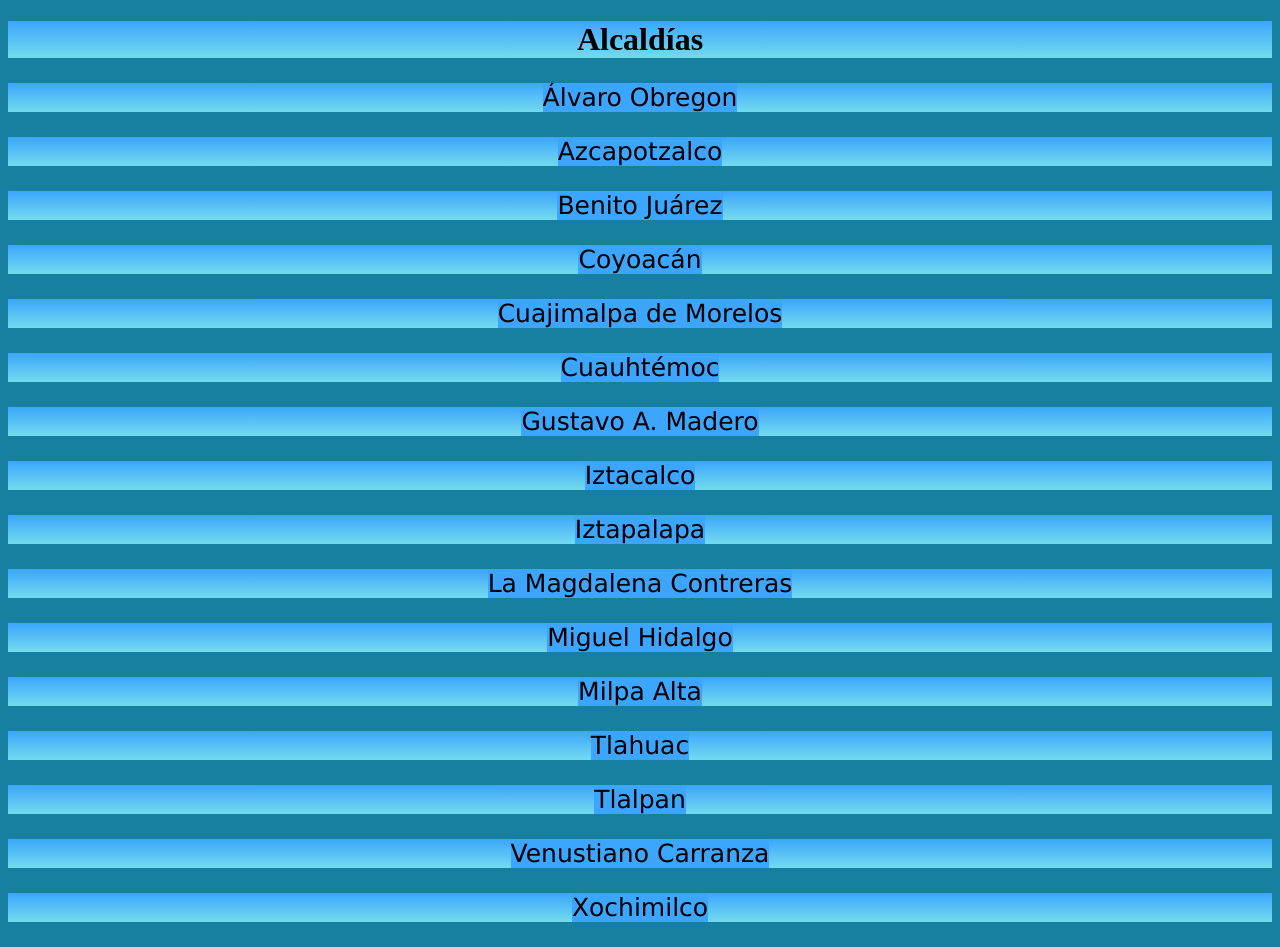
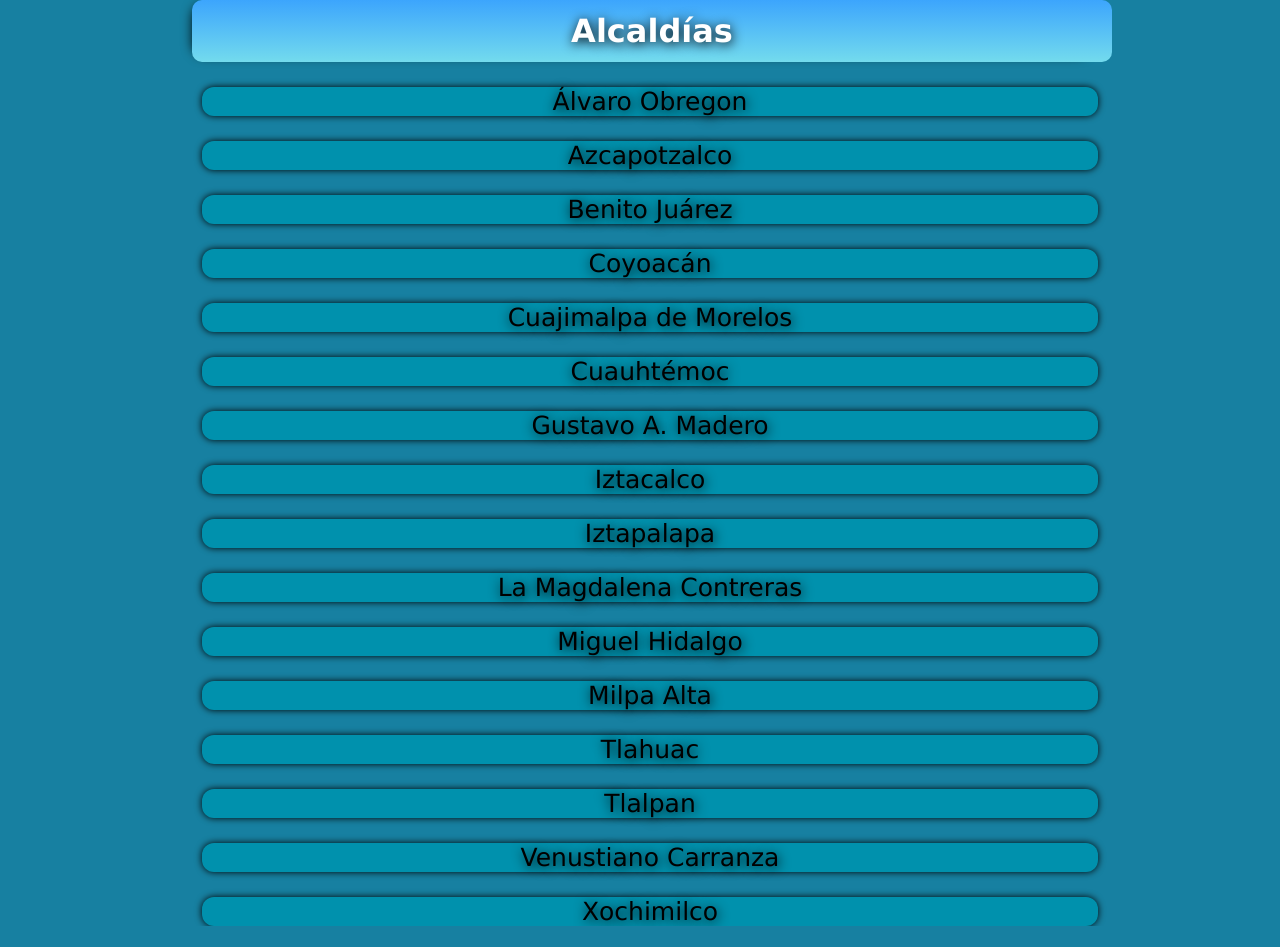
Before and after one commit to Katashikunomo/Pagina-Web-MuseosCDMX, a plain HTML site: page menu.html in a window 1280 px wide. After the commit the page ends 926 px from the top, so only its background shows below. Drawn offline with Linux system fonts and the light colour scheme.

Commit message:
Actualizacion de css y html

```diff
--- a/alcaldias/estilosalcaldias.css
+++ b/alcaldias/estilosalcaldias.css
@@ -1,49 +1,63 @@
 /*En  la siguiente seccion son los estilos para la seccion Alvaro Obregon*/
 
-body.AO{
+.AO{
 	background:  #E0F2FF;
 }
 
-img.AO{
+.AO img{
 	float: top;
 	padding: center;
 }
 section.AO{
 	float: left;
-	width: 30%;
+	width: 70%;
 	border: 12px outset #31B0F3;
 	padding-left: 2%;
 	padding-right: 2%;
-
 	margin: 5%;
 	border-right: 6%;
 	background: linear-gradient(45deg,#FFF5E3,#DAEAF1,#BFE1F3,#DAF1EF,#FFF5E3);
 }
 
-h1.AO{
+h1{
+	text-align: center;
+	margin: auto;
 	font-size: 45px;
+	background: linear-gradient(55deg,#92C6EE,#7FB3D5,#E0FFFF,#92C6EE,#7FB3D5);
 	color: #0062A9;
-	background: linear-gradient(45deg,#92C6EE,#7FB3D5,#E0FFFF,#92C6EE,#7FB3D5);
+	text-shadow: 0px 0px 8px gray;
+	box-shadow: 1px 5px 4px black;
+	border-radius: 2px;
+	width: 90%;
 }
 
 p.AOO{
 	font-family: Arial,Verdana;
-	font-size: 25px;
+	font-size: 17px;
+	text-align: center;
 }
 
-p.AO{
+.mein-principal{
+	border: 1px solid black;
+	display: grid;
+	grid-template-columns: repeat(2,1fr);
+
+}
+
+img{
+	width: 80%;
+	max-width: 500px;
+}
+
+
+.AO p{
 	font-size: 18px;
 	font-family: Verdana,Arial;
 	font-style: bold;
-}
-
-section.AOA{
-
-	padding-top: 5%;
-	padding-bottom: 5%;
-
+	text-align: center;
 }
 
 
 
+
 /*En  la siguiente seccion son los estilos para la seccion BenitoJ*/
--- a/estilos.css
+++ b/estilos.css
@@ -1,75 +1,88 @@
 /*En esta seccion es para dar estilos a Banner*/
 
-body.Banner{
 
+body{
 	background: #1780A1;
+	margin: 0;
+	padding: 0;
 }
 
-h1.Banner{
-	background: linear-gradient(#A01A58,#892B64,#723C70,#5C4D7D,#455E89,#2E6F95,#0091AD,#0091AD);
+div {
 	text-align: center;
-	font-size: 39px;
+	border-radius: 12px;
+	box-shadow: 1px 3px 15px black;
+	border-left: 5px transparent;
 	font-family: verdana,Arial;
 	font-style: bold;
 	color: #FFFFFF;
+	text-shadow: 1px 2px 12px black;
+	margin: auto;
+	width: 70%;
+	height: 50px;
+	background: linear-gradient(#A01A58,#892B64,#723C70,#5C4D7D,#455E89,#2E6F95,#0091AD,#0091AD);
+	box-shadow: 1px 5px 12px black;
 }
 
-a.Banner{
+.Banner a{
+	font-size: 22px;
+	margin: auto;
+	margin-top: 5px;
 	color: #D3D3D3 ;
+	border-bottom: 8px solid white;
+	border-left: 15px solid transparent;
+	border-top: 8px solid transparent;
+	text-decoration: none;
+	border-radius: 12px;
+	padding: 1px;
+	transition: all ease-in-out 0.5s;
 }
 
-a.Banner:link{
-		color: #FFFFFF;
-		text-decoration-style: solid;
-		text-decoration-line: none;
-		text-decoration-color: white;
-		background: linear-gradient(#A01A58,#892B64,#723C70,#5C4D7D,#455E89,#2E6F95,#0091AD,#0091AD);
 
-}
-a.Banner:hover{
-
-		color: black;
-		text-decoration-style: solid;
-		text-decoration-line: underline overline;
-		text-decoration-color: #73DBED;
-		background: #FFFFFF;
-}
+.Banner a:hover{
+		color: beige;
+		transition:  ease-in-out 0.5s ;
+		border-top:8px solid white;
+		border-bottom:8px solid transparent;
+		border-left: none;
+		border-right: 15px solid transparent;
+	}
 
 /*En  la siguiente seccion son los estilos para la seccion Menu*/
 
 
-body.Menu{
+.Menu{
 	background: #1780A1;
 	text-align: center;
 }
 
-h1.Menu{
+.Menu h1{
 
 	background: linear-gradient(#3CA5FD,#73DBED);
+	margin: auto;
+	padding: 12px;
+	border-radius: 10px;
+	width: 100%;
 }
 
-p.Menu{
+.Menu p{
 	font-size: 25px;
 	font-family: Verdana,Arial;
-	background: linear-gradient(#3CA5FD,#73DBED);
+	background-color: #0091AD;
+	text-align: center;
+	width: 100%;
+	margin-left: 10px;
+	box-shadow: 0px 0px 7px black;
+	border-radius: 12px;
+}
+.Menu a{
+	color: black;
+	text-decoration: none;
+	transition: all ease-in-out 0.5s;
 }
 
-a.Menu:link{
-
-	color: black;
-	background-color: #3CA5FD;
-	text-decoration-line: none;
-
-}
-
-a.Menu:hover{
-
-	color: black;
-	text-decoration-style: solid;
-	text-decoration-line: underline overline;
-	text-decoration-color: #73DBED;
-	background: #FFFFFF;
-
+.Menu a:hover{
+	color: white;
+	text-decoration: none;
 }
 
 /*En  la siguiente seccion son los estilos para la seccion museosCDMX */
--- a/menu.html
+++ b/menu.html
@@ -4,40 +4,45 @@
 		<title>Menu</title>
 		<link rel="stylesheet" type="text/css" href="estilos.css">
 	</head>
-	<body class="Menu">
-		<h1 class="Menu">Alcald&iacute;as</h1>
+	<body>
 
-		<p class="Menu"><a class="Menu" href="alcaldias/AlvaroObregon.html" target="museos"> &Aacute;lvaro Obregon </a></p>
+		<div class="Menu">
+			<h1>Alcald&iacute;as</h1>
 
-		<p class="Menu"><a class="Menu" href="alcaldias/Azcapotzalco.html" target="museos"> Azcapotzalco </a></p>
+		<p class=><a href="alcaldias/AlvaroObregon.html" target="museos"> &Aacute;lvaro Obregon </a></p>
 
-		<p class="Menu"><a class="Menu" href="alcaldias/BenitoJuarez.html" target="museos"> Benito Ju&aacute;rez </a></p>
+		<p class=><a href="alcaldias/Azcapotzalco.html" target="museos"> Azcapotzalco </a></p>
 
-		<p class="Menu"><a class="Menu" href="alcaldias/Coyoacan.html" target="museos"> Coyoac&aacute;n </a></p>
+		<p class=><a href="alcaldias/BenitoJuarez.html" target="museos"> Benito Ju&aacute;rez </a></p>
 
-		<p class="Menu"><a class="Menu" href="alcaldias/Cuajimalpa.html" target="museos"> Cuajimalpa de Morelos </a></p>
+		<p class=><a href="alcaldias/Coyoacan.html" target="museos"> Coyoac&aacute;n </a></p>
 
-		<p class="Menu"><a class="Menu" href="alcaldias/Cuauhtemoc.html" target="museos"> Cuauht&eacute;moc </a></p>
+		<p class=><a href="alcaldias/Cuajimalpa.html" target="museos"> Cuajimalpa de Morelos </a></p>
 
-		<p class="Menu"><a class="Menu" href="alcaldias/GustavoAM.html" target="museos"> Gustavo A. Madero </a></p>
+		<p class=><a href="alcaldias/Cuauhtemoc.html" target="museos"> Cuauht&eacute;moc </a></p>
 
-		<p class="Menu"><a class="Menu" href="alcaldias/Iztacalco.html" target="museos"> Iztacalco </a></p>
+		<p class=><a href="alcaldias/GustavoAM.html" target="museos"> Gustavo A. Madero </a></p>
 
-		<p class="Menu"><a class="Menu" href="alcaldias/Iztapalapa.html" target="museos"> Iztapalapa </a></p>
+		<p class=><a href="alcaldias/Iztacalco.html" target="museos"> Iztacalco </a></p>
 
-		<p class="Menu"><a class="Menu" href="alcaldias/MagdalenaC.html" target="museos"> La Magdalena Contreras </a></p>
+		<p class=><a href="alcaldias/Iztapalapa.html" target="museos"> Iztapalapa </a></p>
 
-		<p class="Menu"><a class="Menu" href="alcaldias/MiguelH.html" target="museos"> Miguel Hidalgo </a></p>
+		<p class=><a href="alcaldias/MagdalenaC.html" target="museos"> La Magdalena Contreras </a></p>
 
-		<p class="Menu"><a class="Menu" href="alcaldias/MilpaA.html" target="museos"> Milpa Alta </a></p>
+		<p class=><a href="alcaldias/MiguelH.html" target="museos"> Miguel Hidalgo </a></p>
 
-		<p class="Menu"><a class="Menu" href="alcaldias/Tlahuac.html" target="museos"> Tlahuac </a></p>
+		<p class=><a href="alcaldias/MilpaA.html" target="museos"> Milpa Alta </a></p>
 
-		<p class="Menu"><a class="Menu" href="alcaldias/Talpan.html" target="museos"> Tlalpan </a></p>
+		<p class=><a href="alcaldias/Tlahuac.html" target="museos"> Tlahuac </a></p>
 
-		<p class="Menu"><a class="Menu" href="alcaldias/VenustianoC.html" target="museos"> Venustiano Carranza </a></p>
+		<p class=><a href="alcaldias/Talpan.html" target="museos"> Tlalpan </a></p>
 
-		<p class="Menu"><a class="Menu" href="alcaldias/Xochimilco.html" target="museos"> Xochimilco </a></p>
+		<p class=><a href="alcaldias/VenustianoC.html" target="museos"> Venustiano Carranza </a></p>
+
+		<p class=><a href="alcaldias/Xochimilco.html" target="museos"> Xochimilco </a></p>
+
+		</div>
+
 
 	</body>
 </html>
```
Also changed, not shown: alcaldias/AlvaroObregon.html (+10 -5 lines), banner.html (+4 -3 lines).
